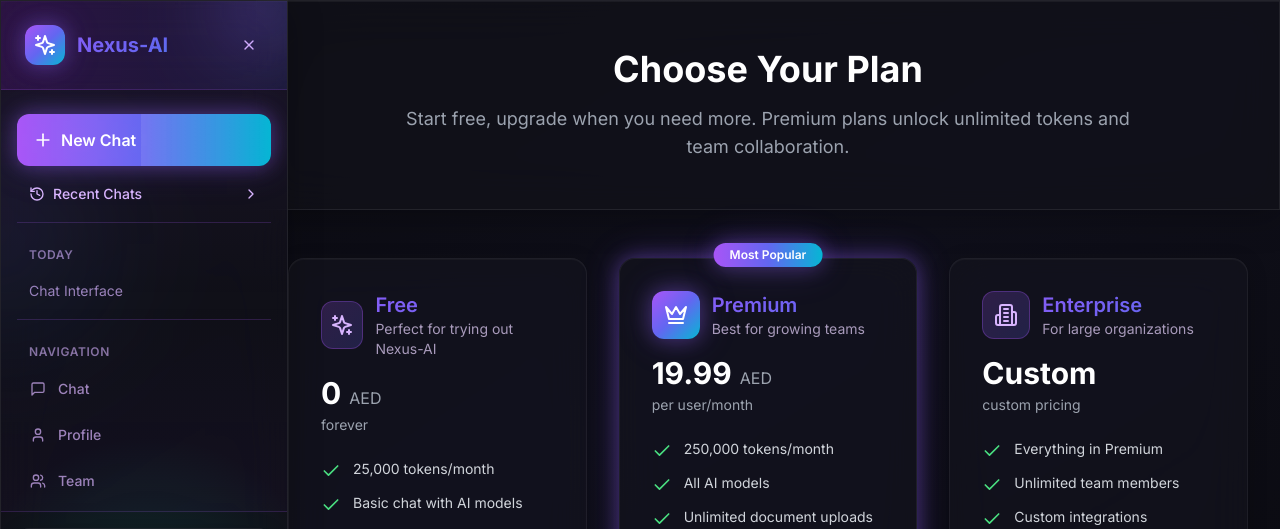
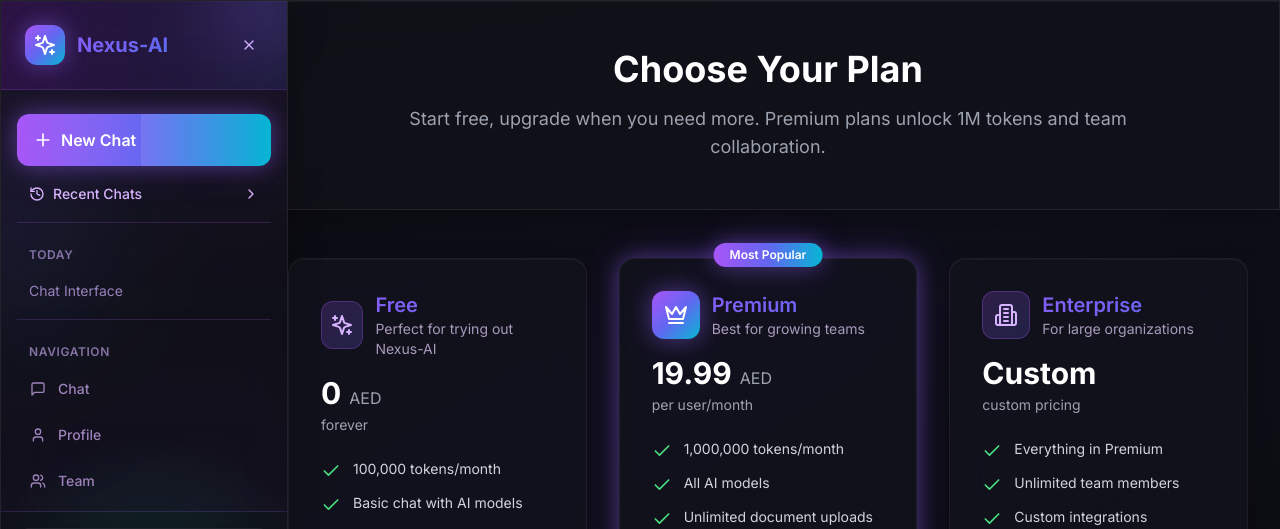
Before and after one commit to defTPmodh/nexusai, a Next.js app: page /pricing in a window 1280 px wide. Shown: the top 529 px of the page. Built offline with nearby package versions, Linux system fonts and the light colour scheme; no server answers.

Commit message:
Update pricing token limits

```diff
--- a/app/pricing/page.tsx
+++ b/app/pricing/page.tsx
@@ -19,7 +19,7 @@ export default function PricingPage() {
       period: 'forever',
       description: 'Perfect for trying out Nexus-AI',
       features: [
-        '25,000 tokens/month',
+        '100,000 tokens/month',
         'Basic chat with AI models',
         'RAG document upload (10 docs)',
         'Image generation',
@@ -37,7 +37,7 @@ export default function PricingPage() {
       period: 'per user/month',
       description: 'Best for growing teams',
       features: [
-        '250,000 tokens/month',
+        '1,000,000 tokens/month',
         'All AI models',
         'Unlimited document uploads',
         'Priority support',
@@ -88,7 +88,7 @@ export default function PricingPage() {
           >
             <h1 className="text-4xl font-bold text-white mb-4">Choose Your Plan</h1>
             <p className="text-gray-400 text-lg">
-              Start free, upgrade when you need more. Premium plans unlock unlimited tokens and team collaboration.
+              Start free, upgrade when you need more. Premium plans unlock 1M tokens and team collaboration.
             </p>
           </motion.div>
         </div>
@@ -220,7 +220,7 @@ export default function PricingPage() {
             <div className="space-y-6">
               <div className="glass-card border border-purple-500/20 rounded-xl p-6">
                 <h3 className="text-lg font-semibold text-white mb-2">What happens if I exceed my token limit?</h3>
-                <p className="text-gray-400">Free plan users will need to wait until the next billing cycle or upgrade to Premium for unlimited tokens.</p>
+                <p className="text-gray-400">Free plan users will need to wait until the next billing cycle or upgrade to Premium for a 1M token limit.</p>
               </div>
               <div className="glass-card border border-purple-500/20 rounded-xl p-6">
                 <h3 className="text-lg font-semibold text-white mb-2">Can I change plans later?</h3>
```
